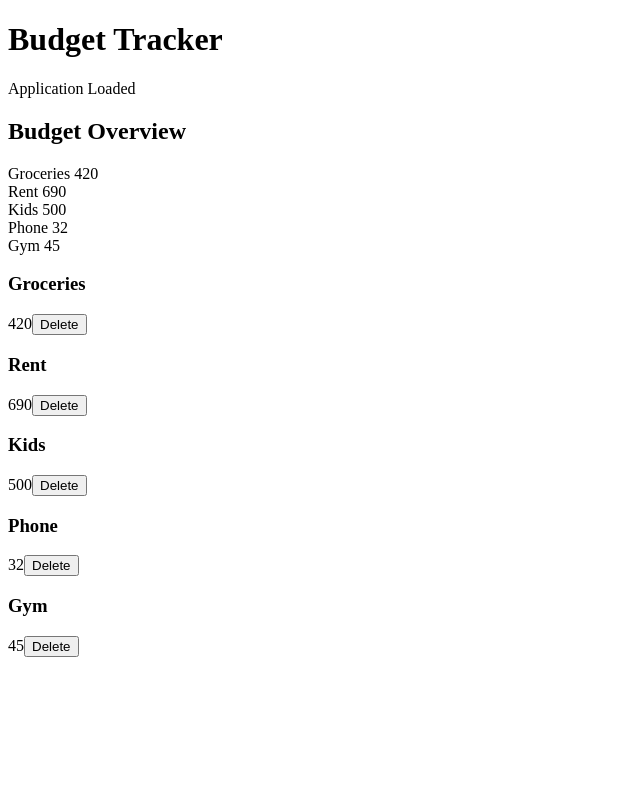
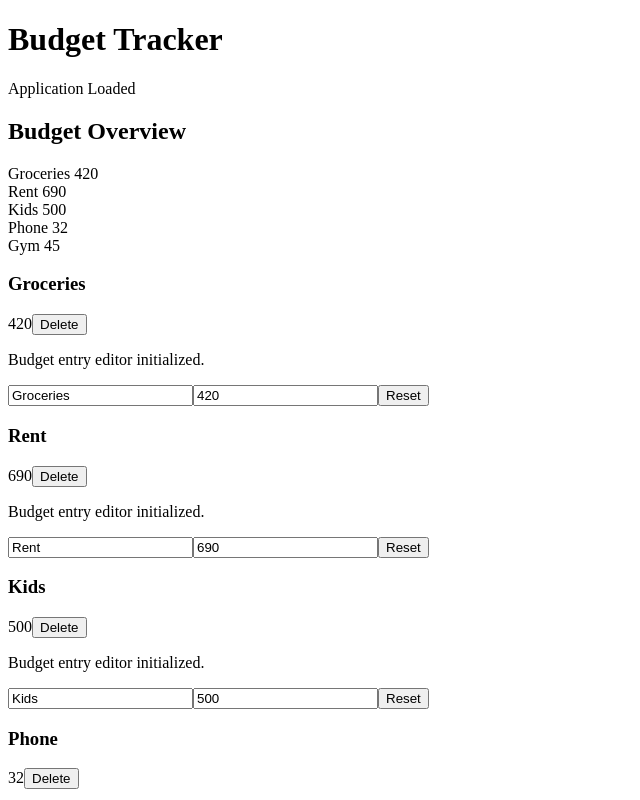
Before and after one commit to Biosaiber/app-budgetTracker, an Angular app: page / in a window 1280 px wide. Shown: the top 800 px of the page, without its empty margins (0-640 px from the left). Built offline with nearby package versions, Linux system fonts and the light colour scheme.

Commit message:
feat: add budget entry editor with ngModel and reset functionality

```diff
--- /dev/null
+++ b/src/app/budget-entry-editor/budget-entry-editor.component.html
@@ -0,0 +1,4 @@
+<p>{{ status }}</p>
+<input type="text" [(ngModel)]="entry.description">
+<input type="number" [(ngModel)]="entry.amount">
+<button (click)="resetEntry()">Reset</button>
--- /dev/null
+++ b/src/app/budget-entry-editor/budget-entry-editor.component.ts
@@ -0,0 +1,22 @@
+import { Component, Input, OnInit } from '@angular/core';
+import { BudgetEntry } from '../models/budget-entry.interface';
+import { FormsModule } from "@angular/forms";
+
+@Component({
+  selector: 'app-budget-entry-editor',
+  imports: [FormsModule],
+  templateUrl: './budget-entry-editor.component.html',
+  styleUrl: './budget-entry-editor.component.css',
+})
+export class BudgetEntryEditorComponent implements OnInit {
+    @Input() entry: BudgetEntry = {id: 0, description: "", amount: 0};
+    status: string =  "";
+    ngOnInit() {
+      this.status = "Budget entry editor initialized.";
+    }
+    resetEntry() {
+      this.entry.description = "";
+      this.entry.amount = 0;
+      this.status = "Fields reset."
+    }
+}
--- a/src/app/budget-entry/budget-entry.component.html
+++ b/src/app/budget-entry/budget-entry.component.html
@@ -4,3 +4,4 @@
     <span>{{entry.amount}}</span>
     <button (click)="delete()">Delete</button>
   </div>
+  <app-budget-entry-editor [entry]="entry"></app-budget-entry-editor>
--- a/src/app/budget-entry/budget-entry.component.ts
+++ b/src/app/budget-entry/budget-entry.component.ts
@@ -1,9 +1,10 @@
 import { Component, EventEmitter, Input, Output } from '@angular/core';
 import { BudgetEntry } from '../models/budget-entry.interface';
+import { BudgetEntryEditorComponent } from '../budget-entry-editor/budget-entry-editor.component';
 
 @Component({
   selector: 'app-budget-entry',
-  imports: [],
+  imports: [BudgetEntryEditorComponent],
   templateUrl: './budget-entry.component.html',
   styleUrl: './budget-entry.component.css',
 })
```
Also changed, not shown: src/app/budget-entry-editor/budget-entry-editor.component.css (added), 1 other file (tests, documents, lock files or other folders).
